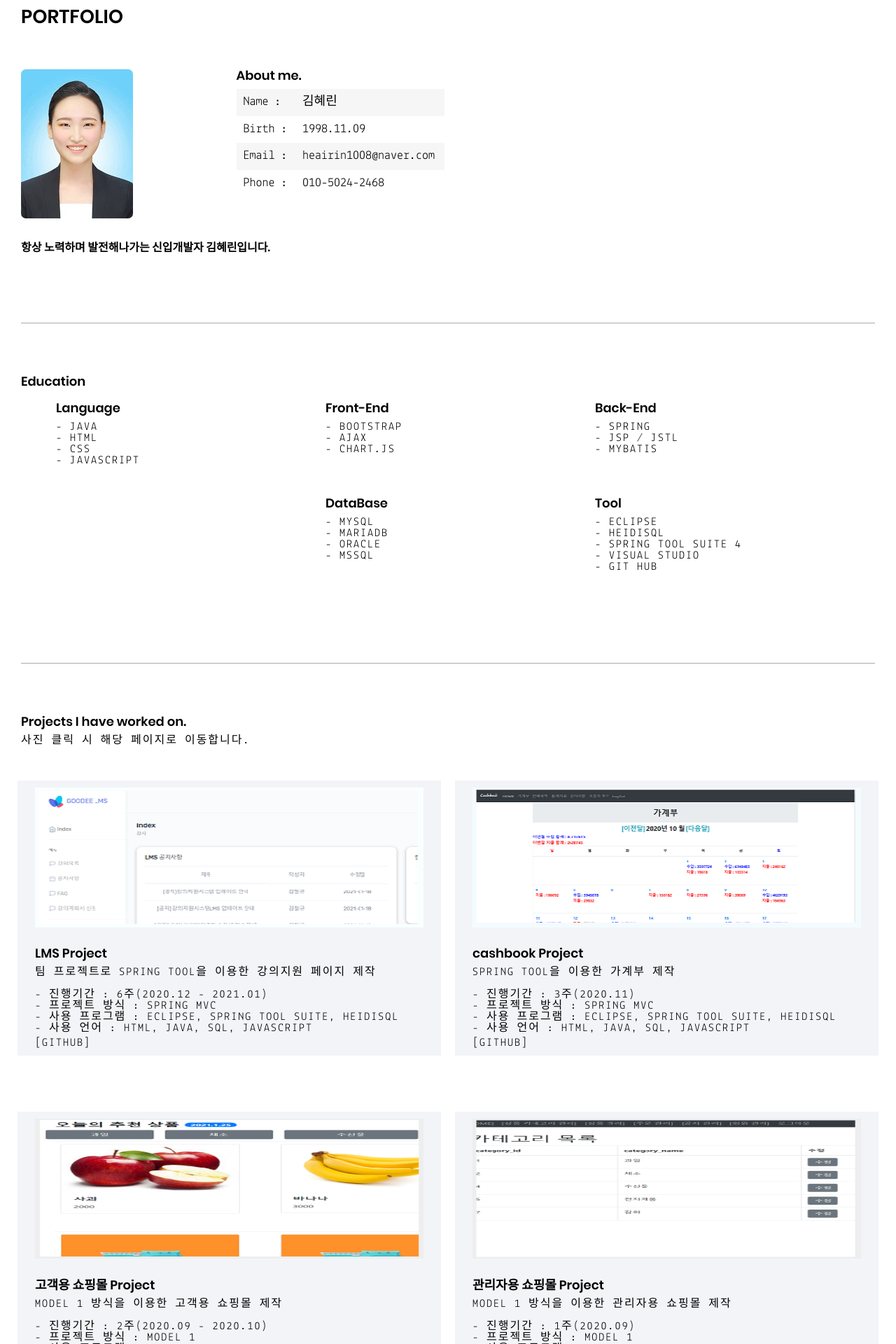
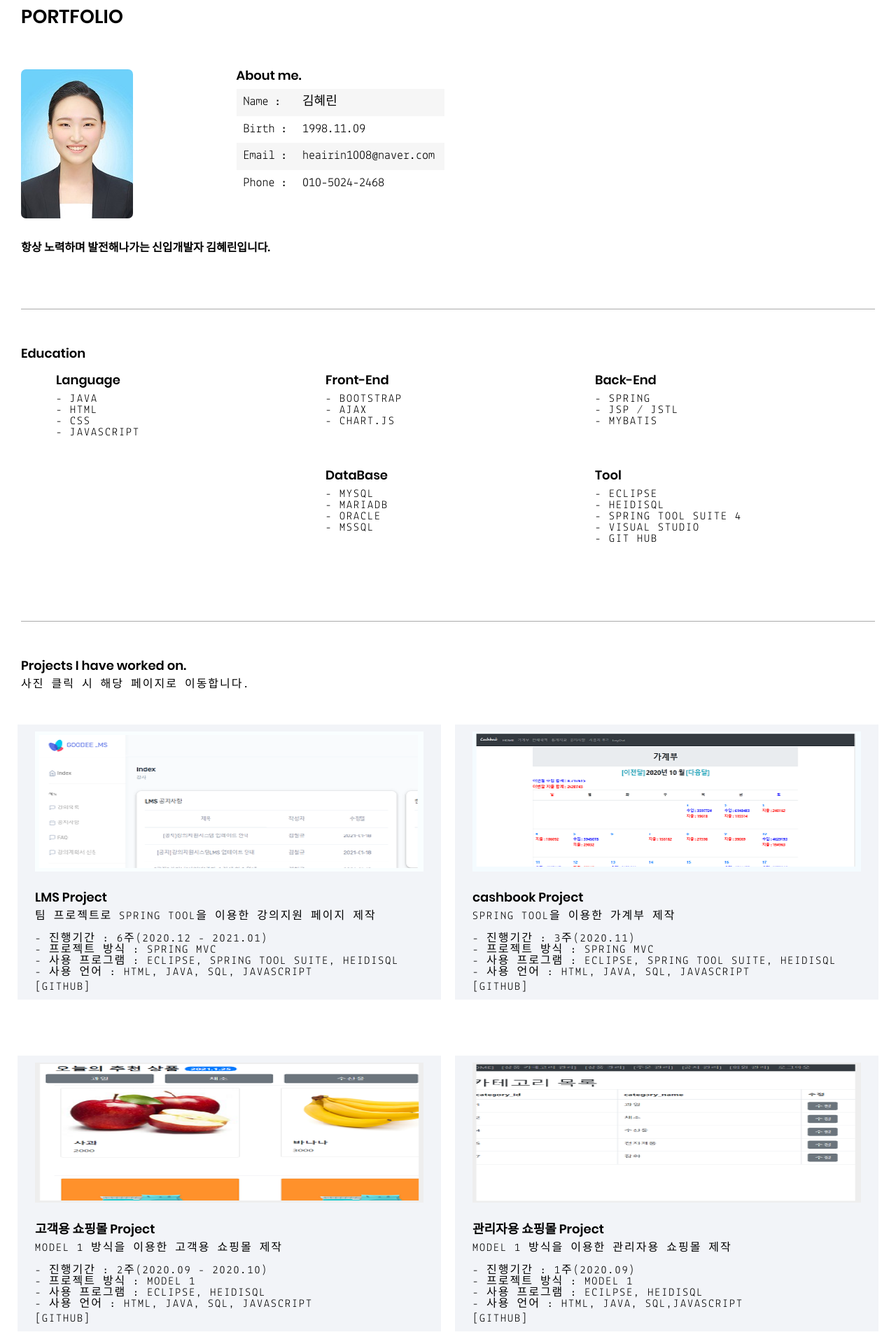
Before and after one commit to heairin1008/heairin1008.github.io, a Jekyll site: the page built from index.html, in a window 1280 px wide. Shown: the top 1920 px of the page at 70% size. Built offline with Jekyll 4.4.1, drawn with Linux system fonts in a browser that asks for light colours.

Commit message:
Update _layout.scss

```diff
--- a/assets/scss/_layout.scss
+++ b/assets/scss/_layout.scss
@@ -476,3 +476,7 @@
   grid-column: 2;
   grid-row: 1;
 }
+
+hr{
+	margin:2.5rem 0;
+}
```
